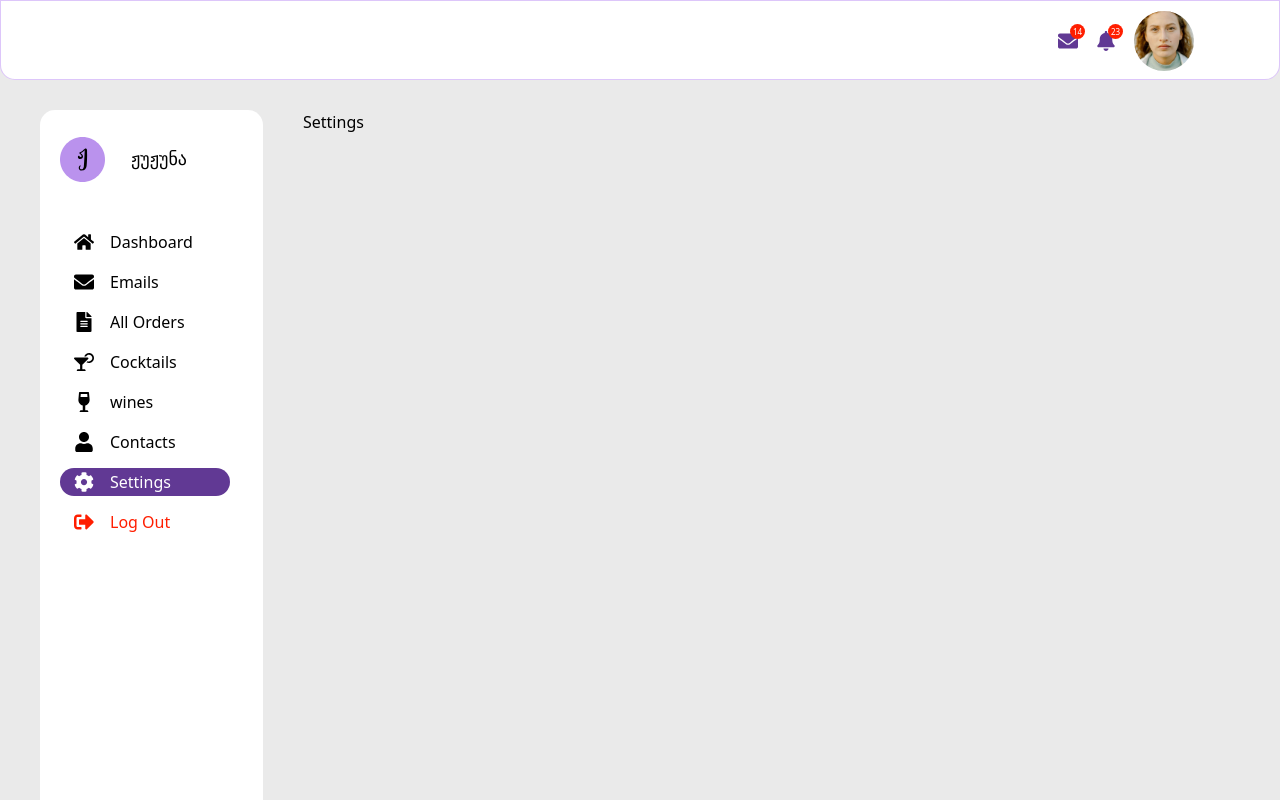
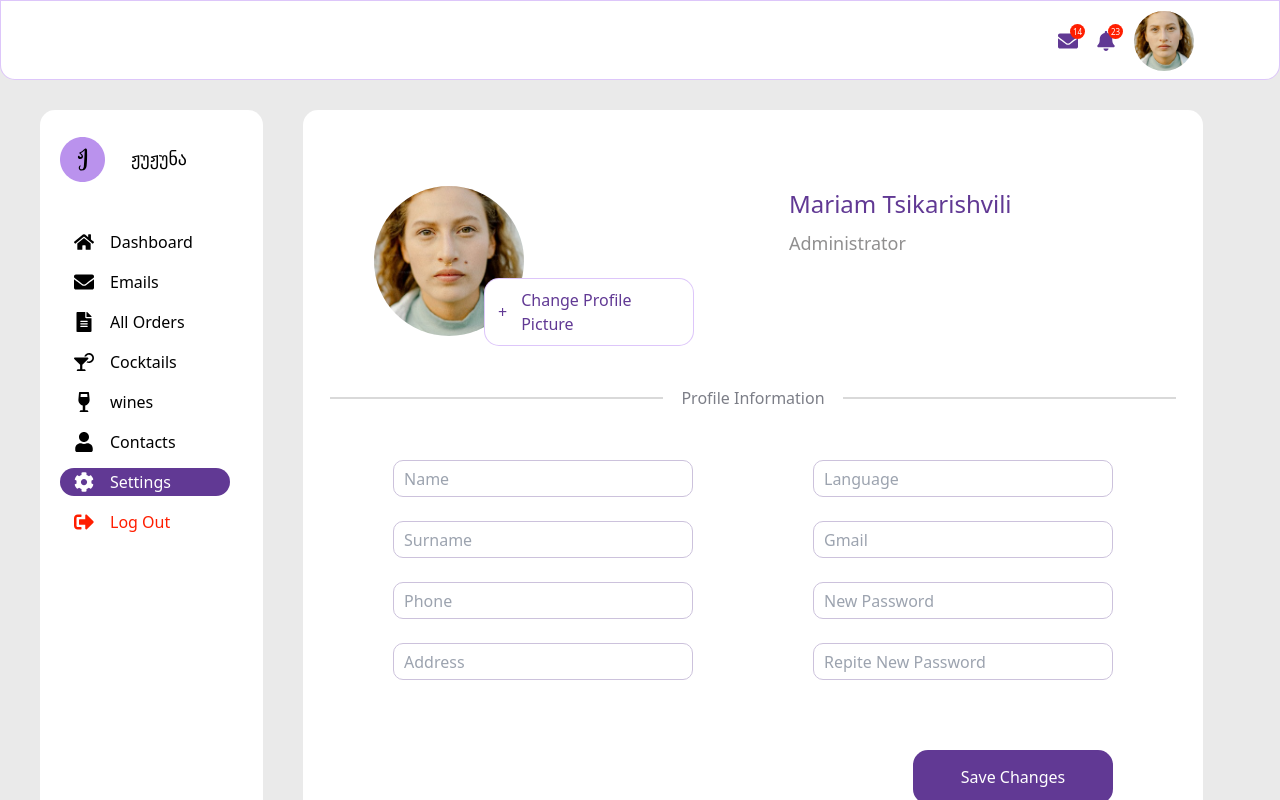
Before and after one commit to linesquad/jujuna-admin, a React (Vite) app: page /settings in a window 1280 px wide. Shown: the top 800 px of the page. Built offline with nearby package versions, Linux system fonts and the light colour scheme.

Commit message:
feat: add settings markup design

```diff
--- /dev/null
+++ b/src/components/settingsComponents/AdminInfo.jsx
@@ -0,0 +1,32 @@
+import profile from "/images/adminProfile.jfif";
+
+function AdminInfo() {
+  return (
+    <div>
+      <div className="pl-[71px] flex items-start gap-[265px]">
+        <div className="relative w-[150px] h-[150px]">
+          <img
+            src={profile}
+            alt="admin-profile"
+            className="w-full h-full rounded-[50%] object-cover"
+          />
+          <div className="flex items-center gap-[14px] px-[13px] py-[9px] rounded-[15px] text-[#613994] w-[210px] border-[1px] border-[#BB8DF580] bg-[#fff] absolute bottom-[-10px] right-[-170px]">
+            <p>+</p>
+            <p>Change Profile Picture</p>
+          </div>
+        </div>
+        <div className="flex flex-col gap-[8px]">
+          <h2 className="text-[24px] text-[#613994]">Mariam Tsikarishvili</h2>
+          <p className="text-[18px] text-[#908F8F]">Administrator</p>
+        </div>
+      </div>
+      <div className="mt-[50px] flex items-center gap-[18px] px-[27px]">
+        <div className="border-[1px] h-[1px] border-[#D9D9D9] w-full"></div>
+        <p className="whitespace-nowrap text-[#7C7E87]">Profile Information</p>
+        <div className="border-[1px] h-[1px] border-[#D9D9D9] w-full"></div>
+      </div>
+    </div>
+  );
+}
+
+export default AdminInfo;
--- a/src/components/settingsComponents/Example.jsx
+++ /dev/null
@@ -1 +0,0 @@
-// this is for settings components folder. you can delete this file
--- /dev/null
+++ b/src/components/settingsComponents/OneInputField.jsx
@@ -0,0 +1,13 @@
+function OneInputField({ type, placeholder }) {
+  return (
+    <div>
+      <input
+        type={type}
+        placeholder={placeholder}
+        className="w-[300px] h-[37px] pl-[10px] py-[10px] border-[1px] border-[#CCC2DC] rounded-[10px]"
+      />
+    </div>
+  );
+}
+
+export default OneInputField;
--- /dev/null
+++ b/src/components/settingsComponents/ProfileForm.jsx
@@ -0,0 +1,27 @@
+import OneInputField from "./OneInputField";
+
+function ProfileForm() {
+  return (
+    <form className="flex flex-col px-[90px] mt-[50px]">
+      <div className=" flex justify-between">
+        <div className="flex flex-col gap-[24px]">
+          <OneInputField type="text" placeholder="Name" />
+          <OneInputField type="text" placeholder="Surname" />
+          <OneInputField type="text" placeholder="Phone" />
+          <OneInputField type="text" placeholder="Address" />
+        </div>
+        <div className="flex flex-col gap-[24px]">
+          <OneInputField type="text" placeholder="Language" />
+          <OneInputField type="text" placeholder="Gmail" />
+          <OneInputField type="text" placeholder="New Password" />
+          <OneInputField type="text" placeholder="Repite New Password" />
+        </div>
+      </div>
+      <button className="w-[200px] h-[54px] rounded-[15px] bg-[#613994] mt-[70px] text-[#fff] self-end">
+        Save Changes
+      </button>
+    </form>
+  );
+}
+
+export default ProfileForm;
--- a/src/pages/Settings.jsx
+++ b/src/pages/Settings.jsx
@@ -1,5 +1,13 @@
+import AdminInfo from "../components/settingsComponents/AdminInfo";
+import ProfileForm from "../components/settingsComponents/ProfileForm";
+
 function Settings() {
-  return <div>Settings</div>;
+  return (
+    <div className="w-[900px] bg-[#fff] rounded-[15px] pt-[76px]">
+      <AdminInfo />
+      <ProfileForm />
+    </div>
+  );
 }
 
 export default Settings;
```
